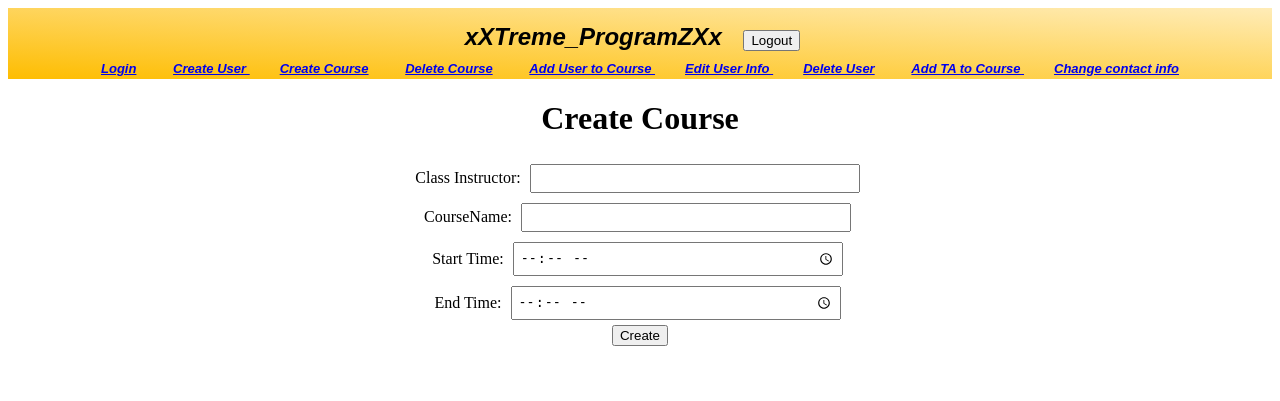
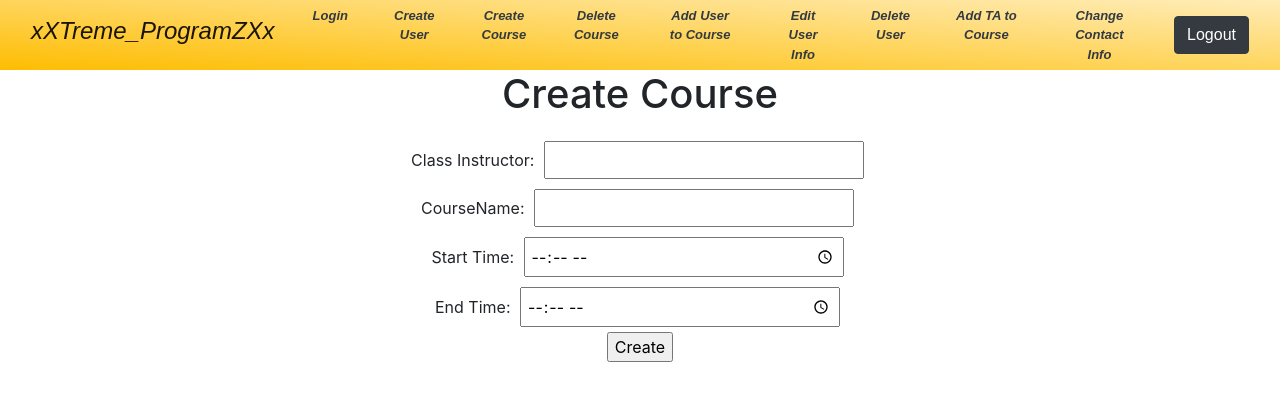
Before and after one commit to DevanClark/Final361, a Django app: page /createcourse/ in a window 1280 px wide. Shown: the top 401 px of the page. Run offline with Django 3.2, Linux system fonts and the light colour scheme; some libraries are stand-ins or nearby versions; some web fonts are replaced.

Commit message:
CSS design

```diff
--- a/Final/templates/base.html
+++ b/Final/templates/base.html
@@ -8,28 +8,91 @@
     <meta name="viewport" content="width=device-width, initial-scale=1"/>
     <link href="https://fonts.googleapis.com/css?family=Francois+One" rel="stylesheet">
     <link rel="stylesheet" href="{% static "css/style.css" %}">
+    <link rel="stylesheet" href="https://stackpath.bootstrapcdn.com/bootstrap/4.3.1/css/bootstrap.min.css" integrity="sha384-ggOyR0iXCbMQv3Xipma34MD+dH/1fQ784/j6cY/iJTQUOhcWr7x9JvoRxT2MZw1T" crossorigin="anonymous">
 </head>
 <body>
 <body>
-<div class = "navbar">
-    xXTreme_ProgramZXx
-     <a href="#" onClick="document.getElementById('logoutform').submit()"><button type="button">Logout</button></a>
-<form id="logoutform" method="POST" action="{% url 'logout' %}">
-    <div class = "links">
-    <a href=={% url 'loginpage' %}>Login</a>
-    <a href={% url 'createuser' %}>Create User </a>
-    <a href = {% url 'createcourse' %}>Create Course</a>
-    <a href = {% url 'deletecourse' %}>Delete Course</a>
-    <a href = {% url 'addusertocourse'%}>Add User to Course </a>
-    <a href = {% url 'edituseradmin' %}> Edit User Info </a>
-    <a href = {% url 'deleteuser' %}> Delete User</a>
-    <a href = {% url 'addtatocourse' %}>Add TA to Course </a>
-        <a href= {% url 'edituserself' %}>Change contact info </a>
-    </div>
-{% csrf_token %}
-<input type="hidden">
-</form>
-</div>
-    {% block content %}{% endblock content %}
+{#<div class = "navbar">#}
+{#    xXTreme_ProgramZXx#}
+{#     <a href="#" onClick="document.getElementById('logoutform').submit()"><button type="button">Logout</button></a>#}
+{#<form id="logoutform" method="POST" action="{% url 'logout' %}">#}
+{#    <div class = "links">#}
+{#    <a href=={% url 'loginpage' %}>Login</a>#}
+{#    <a href={% url 'createuser' %}>Create User </a>#}
+{#    <a href = {% url 'createcourse' %}>Create Course</a>#}
+{#    <a href = {% url 'deletecourse' %}>Delete Course</a>#}
+{#    <a href = {% url 'addusertocourse'%}>Add User to Course </a>#}
+{#    <a href = {% url 'edituseradmin' %}> Edit User Info </a>#}
+{#    <a href = {% url 'deleteuser' %}> Delete User</a>#}
+{#    <a href = {% url 'addtatocourse' %}>Add TA to Course </a>#}
+{#        <a href= {% url 'edituserself' %}>Change contact info </a>#}
+{#    </div>#}
+{#{% csrf_token %}#}
+{#<input type="hidden">#}
+{#</form>#}
+{#</div>#}
+
+
+<nav class="navbar navbar-expand-lg navbar-light bg-light">
+    <a class="navbar-brand" href="#"><h4>xXTreme_ProgramZXx</h4></a>
+  <button class="navbar-toggler" type="button" data-toggle="collapse" data-target="#navbarSupportedContent" aria-controls="navbarSupportedContent" aria-expanded="false" aria-label="Toggle navigation">
+    <span class="navbar-toggler-icon"></span>
+  </button>
+
+  <form id="logoutform" method="POST" action="{% url 'logout' %}">
+      <div class="collapse navbar-collapse" id="navbarSupportedContent">
+        <ul class="navbar-nav mr-auto">
+              <li class="nav-item">
+                <a class="nav-link text-dark" href={% url 'loginpage' %}>Login</a>
+              </li>
+              <li class="nav-item">
+                <a class="nav-link text-dark" href={% url 'createuser' %}>Create User</a>
+              </li>
+              <li class="nav-item">
+                <a class="nav-link text-dark" href = {% url 'createcourse' %}>Create Course</a>
+              </li>
+              <li class="nav-item">
+                <a class="nav-link text-dark" href = {% url 'deletecourse'%}>Delete Course</a>
+              </li>
+              <li class="nav-item">
+                <a class="nav-link text-dark" href = {% url 'addusertocourse'%}>Add User to Course</a>
+              </li>
+              <li class="nav-item">
+                <a class="nav-link text-dark" href = {% url 'edituseradmin'%}>Edit User Info</a>
+              </li>
+              <li class="nav-item">
+                <a class="nav-link text-dark" href = {% url 'deleteuser'%}>Delete User</a>
+              </li>
+              <li class="nav-item">
+                <a class="nav-link text-dark" href = {% url 'addtatocourse'%}>Add TA to Course</a>
+              </li>
+              <li class="nav-item">
+                <a class="nav-link text-dark" href = {% url 'edituserself'%}>Change Contact Info</a>
+              </li>
+        </ul>
+    {#    <form class="form-inline my-2 my-lg-0">#}
+    {#      <input class="form-control mr-sm-2" type="search" placeholder="Search" aria-label="Search">#}
+    {#      <button class="btn btn-outline-success my-2 my-sm-0" type="submit">Search</button>#}
+    {#        <form id="logoutform" method="POST" action="{% url 'logout' %}">#}
+            <a href="#" onClick="document.getElementById('logoutform').submit()"><button class="btn btn-dark" type="button">Logout</button></a>
+    {#        <input type="hidden">#}
+    {#        {% csrf_token %}#}
+    {#    </form>#}
+      {% csrf_token %}
+      <input type="hidden">
+      </div>
+
+  </form>
+</nav>
+
+
+
+
+
+
+
+
+
+{% block content %}{% endblock content %}
 </body>
 </html>
--- a/static/css/style.css
+++ b/static/css/style.css
@@ -1,6 +1,7 @@
 body {
     background: white;
 }
+
 td{
     color:red;
     font-family: "Roboto", "Lucida Grande", "DejaVu Sans", "Bitstream Vera Sans", Verdana, Arial, sans-serif;
@@ -11,10 +12,15 @@ h1{
 }
 
 .form{
+    padding-top: 10px;
     text-align:center;
 }
 .navbar {
     background-image: linear-gradient(to top right, #febd01, #ffecb7);
+    max-width: 100%;
+    max-height: 70px;
+    background-color: #ffe347;
+    padding-top: 20px;
     color: black;
     text-align: center;
     font-style: oblique;
```
Also changed, not shown: Final/templates/main/loginpage.html (+17 -11 lines), static/css/loginStyle.css (added, +27 -0 lines).
